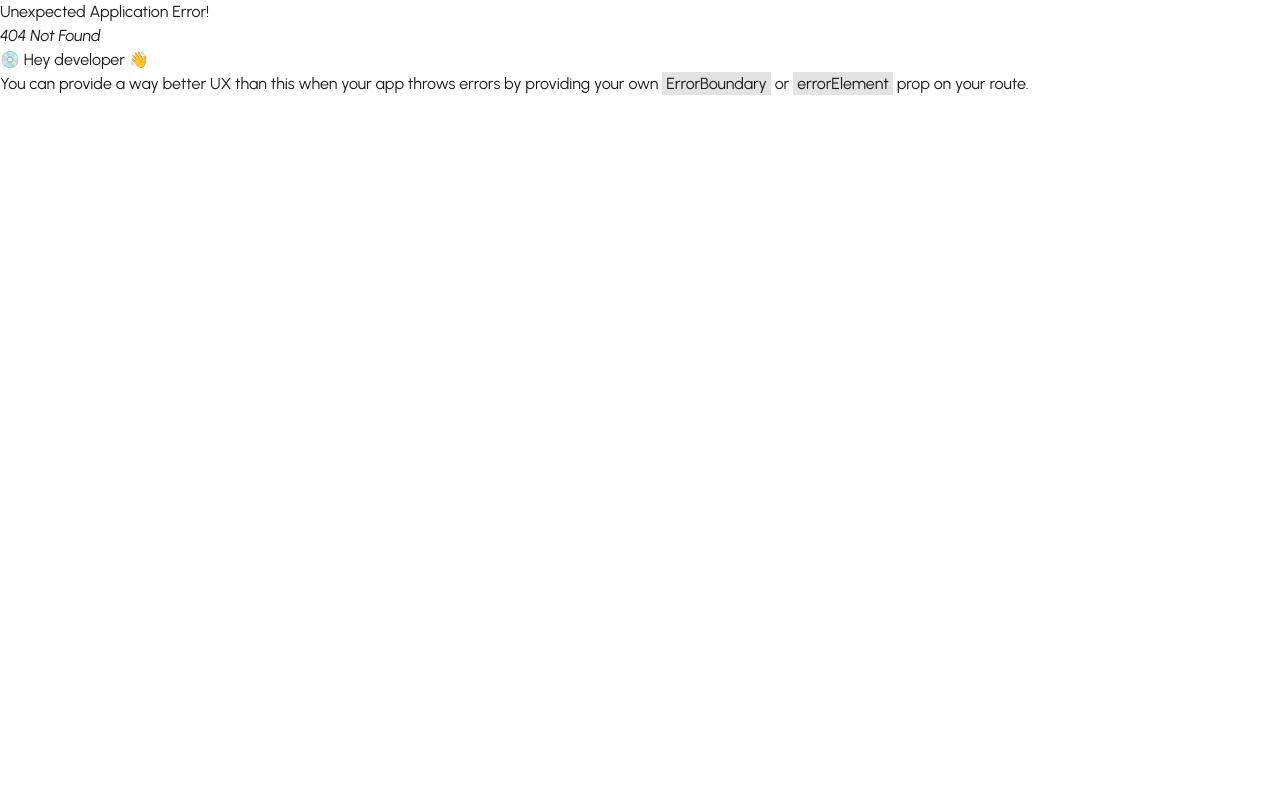
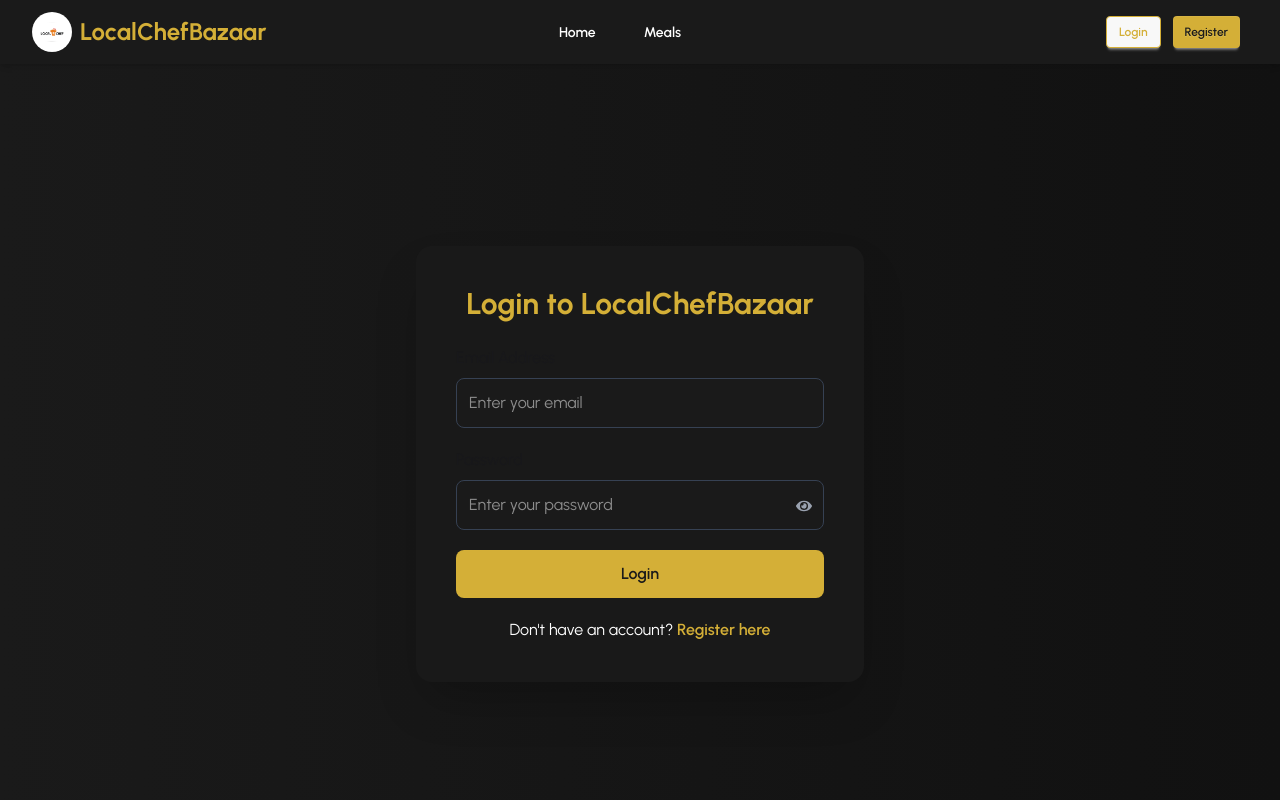
Before and after one commit to Anzumul-Jubayer/local-chef-bazaar-client, a React (Vite) app: page /login in a window 1280 px wide. Before the commit this address had no page. Shown: the top 800 px of the page. Built offline with nearby package versions, Linux system fonts and the light colour scheme.

Commit message:
login-page

```diff
--- /dev/null
+++ b/src/Pages/Auth/Login.jsx
@@ -0,0 +1,70 @@
+import React, { useState } from "react";
+import { Link } from "react-router";
+import { FaEye, FaEyeSlash } from "react-icons/fa";
+
+const Login = () => {
+  const [showPassword, setShowPassword] = useState(false);
+
+  return (
+    <div className="min-h-screen flex items-center justify-center bg-linear-to-r from-[#1A1A1A] to-[#111111] px-4">
+      <div className="max-w-md w-full bg-neutral/90 p-10 rounded-2xl shadow-2xl">
+        <h2 className="text-3xl font-bold text-primary text-center mb-6">
+          Login to LocalChefBazaar
+        </h2>
+
+        <form className="flex flex-col gap-5">
+
+          <div className="flex flex-col">
+            <label className="text-soft-gray mb-2" htmlFor="email">
+              Email Address
+            </label>
+            <input
+              type="email"
+              id="email"
+              placeholder="Enter your email"
+              className="p-3 rounded-lg border border-gray-700 bg-neutral text-white focus:outline-none focus:ring-2 focus:ring-primary"
+            />
+          </div>
+
+          <div className="flex flex-col relative">
+            <label className="text-soft-gray mb-2" htmlFor="password">
+              Password
+            </label>
+            <input
+              type={showPassword ? "text" : "password"}
+              id="password"
+              placeholder="Enter your password"
+              className="p-3 rounded-lg border border-gray-700 bg-neutral text-white focus:outline-none focus:ring-2 focus:ring-primary pr-10"
+            />
+            <span
+              className="absolute right-3 bottom-4 cursor-pointer text-gray-400 hover:text-primary transition"
+              onClick={() => setShowPassword(!showPassword)}
+            >
+              {showPassword ? <FaEyeSlash /> : <FaEye />}
+            </span>
+          </div>
+
+
+          <button
+            type="submit"
+            className="w-full py-3 bg-primary text-neutral rounded-lg font-semibold hover:bg-[#b9932c] transition"
+          >
+            Login
+          </button>
+        </form>
+
+        <p className="text-white mt-5 text-center">
+          Don't have an account?{" "}
+          <Link
+            to="/register"
+            className="text-primary font-semibold hover:underline"
+          >
+            Register here
+          </Link>
+        </p>
+      </div>
+    </div>
+  );
+};
+
+export default Login;
--- /dev/null
+++ b/src/Pages/Auth/Register.jsx
@@ -0,0 +1,11 @@
+import React from 'react';
+
+const Register = () => {
+    return (
+        <div>
+
+        </div>
+    );
+};
+
+export default Register;
```
Also changed, not shown: src/Router/router.jsx (+10 -1 lines).
